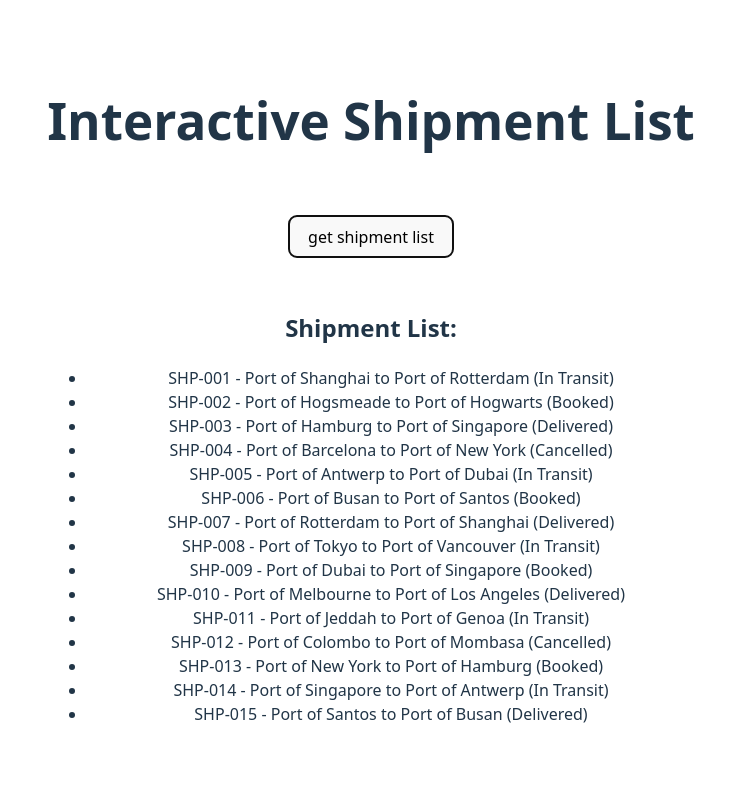
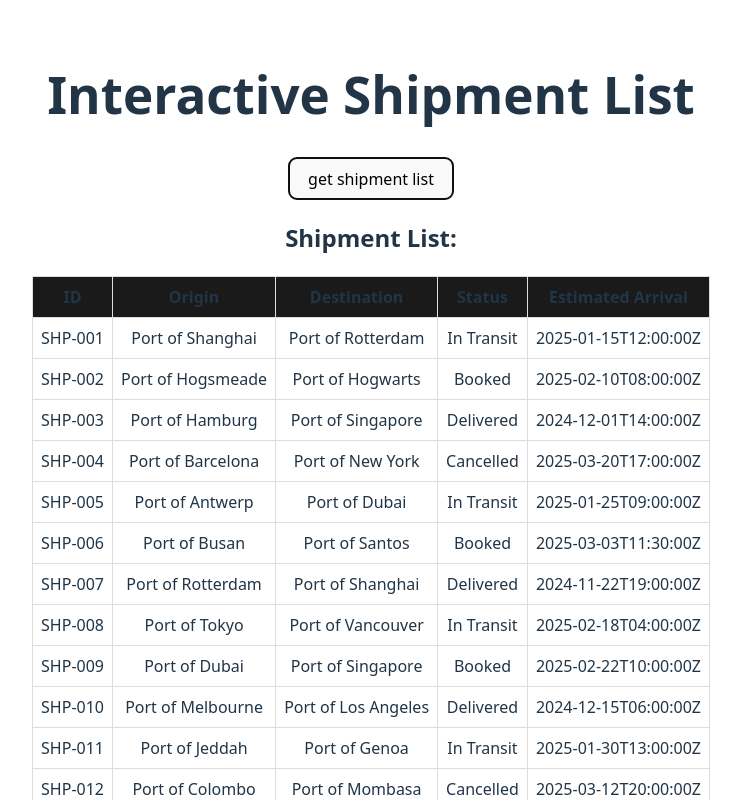
Before and after one commit to Galiano19/interactive-shipments-dashboard, a React (Vite) app: page / in a window 1280 px wide. Both pictures are taken after a click on the button "get shipment list". Shown: the top 800 px of the page, without its empty margins (269-1010 px from the left). Built offline with nearby package versions, Linux system fonts and the light colour scheme.

Commit message:
Display data in a table

```diff
--- a/src/App.css
+++ b/src/App.css
@@ -5,6 +5,14 @@
   text-align: center;
 }
 
-.card {
-  padding: 2em;
+table {
+  border-collapse: collapse;
 }
+th,
+td {
+  border: 1px solid #ddd;
+  padding: 8px;
+}
+th {
+  background-color: #1a1a1a;
+}
--- a/src/App.tsx
+++ b/src/App.tsx
@@ -14,20 +14,28 @@ function App() {
   return (
     <>
       <h1> Interactive Shipment List</h1>
-      <div className="card">
-        <button onClick={() => handleClick()}>get shipment list</button>
-      </div>
+      <button onClick={() => handleClick()}>get shipment list</button>
       {shipmentList.length > 0 && (
         <div>
           <h2>Shipment List:</h2>
-          <ul>
+          <table>
+            <tr>
+              <th>ID</th>
+              <th>Origin</th>
+              <th>Destination</th>
+              <th>Status</th>
+              <th>Estimated Arrival</th>
+            </tr>
             {shipmentList.map((shipment) => (
-              <li key={shipment.id}>
-                {shipment.id} - {shipment.origin} to {shipment.destination} (
-                {shipment.status})
-              </li>
+              <tr key={shipment.id}>
+                <td>{shipment.id}</td>
+                <td>{shipment.origin}</td>
+                <td>{shipment.destination}</td>
+                <td>{shipment.status}</td>
+                <td>{shipment.estimatedArrival}</td>
+              </tr>
             ))}
-          </ul>
+          </table>
         </div>
       )}
     </>
```
